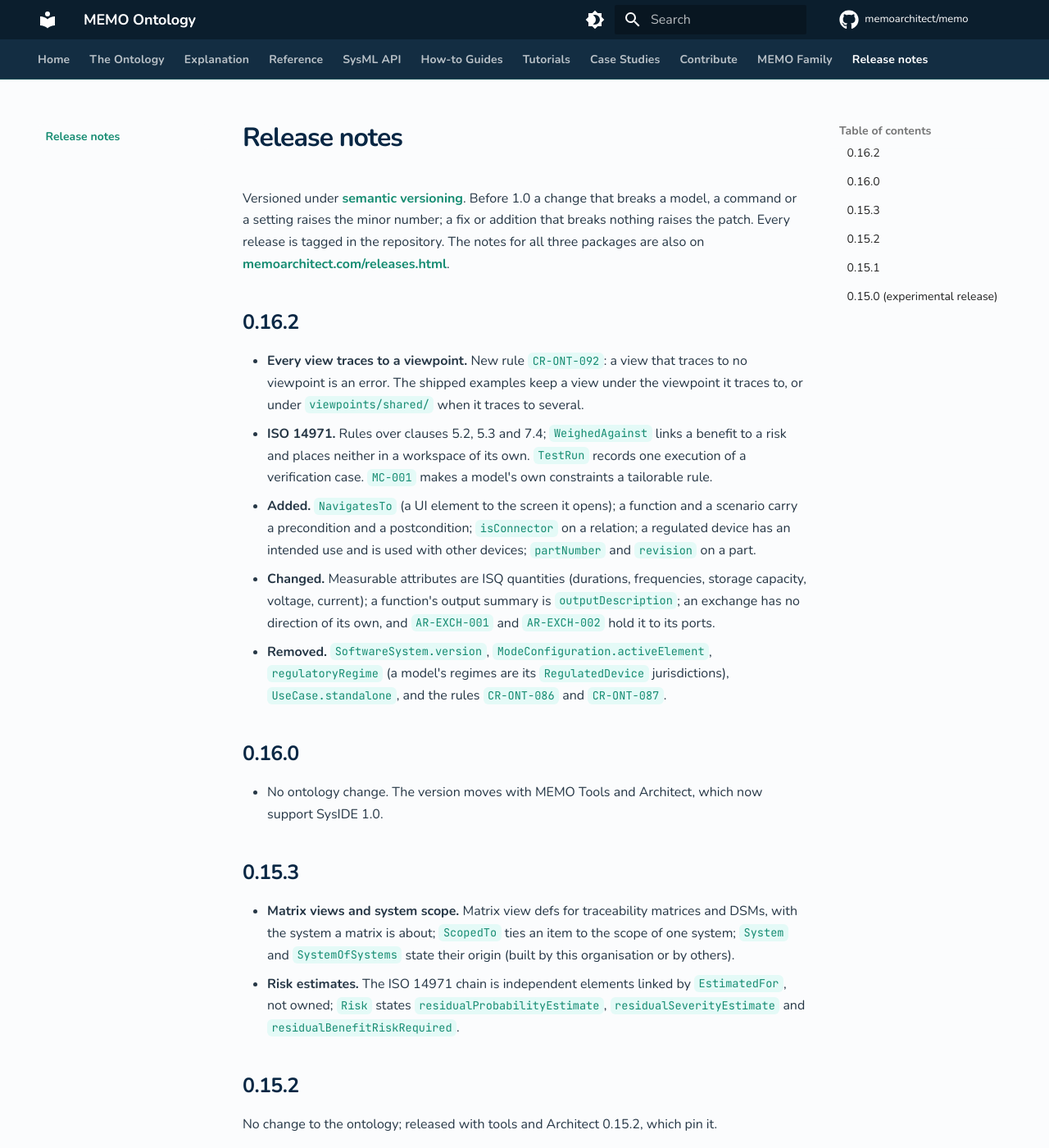
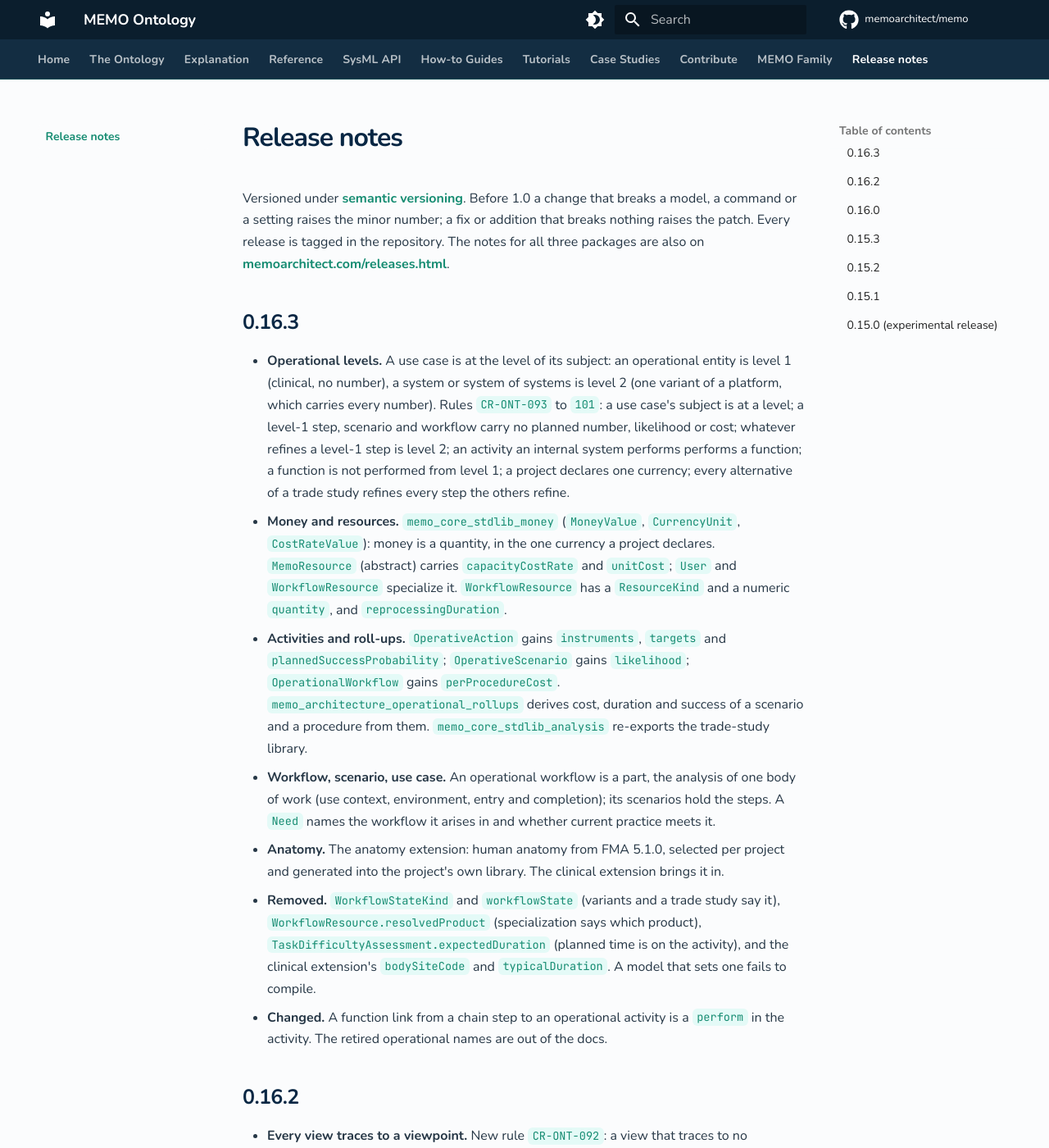
Before and after one commit to memoarchitect/memo, an MkDocs documentation site: the page built from docs/release-notes.md, in a window 1280 px wide and 1400 px high. Shown: the whole window at 82% size. Built offline with MkDocs 1.6.1 and Material for MkDocs 9.7.7, drawn with Linux system fonts in a browser that asks for light colours; comment, search, counter and statistics services are not loaded.

Commit message:
release: 0.16.3
Co-Authored-By: Claude Sonnet 5.5 <noreply@anthropic.com>

```diff
--- a/docs/release-notes.md
+++ b/docs/release-notes.md
@@ -1,6 +1,16 @@
 # Release notes
 
 Versioned under [semantic versioning](https://semver.org/). Before 1.0 a change that breaks a model, a command or a setting raises the minor number; a fix or addition that breaks nothing raises the patch. Every release is tagged in the repository. The notes for all three packages are also on [memoarchitect.com/releases.html](https://memoarchitect.com/releases.html).
+
+## 0.16.3
+
+- **Operational levels.** A use case is at the level of its subject: an operational entity is level 1 (clinical, no number), a system or system of systems is level 2 (one variant of a platform, which carries every number). Rules `CR-ONT-093` to `101`: a use case's subject is at a level; a level-1 step, scenario and workflow carry no planned number, likelihood or cost; whatever refines a level-1 step is level 2; an activity an internal system performs performs a function; a function is not performed from level 1; a project declares one currency; every alternative of a trade study refines every step the others refine.
+- **Money and resources.** `memo_core_stdlib_money` (`MoneyValue`, `CurrencyUnit`, `CostRateValue`): money is a quantity, in the one currency a project declares. `MemoResource` (abstract) carries `capacityCostRate` and `unitCost`; `User` and `WorkflowResource` specialize it. `WorkflowResource` has a `ResourceKind` and a numeric `quantity`, and `reprocessingDuration`.
+- **Activities and roll-ups.** `OperativeAction` gains `instruments`, `targets` and `plannedSuccessProbability`; `OperativeScenario` gains `likelihood`; `OperationalWorkflow` gains `perProcedureCost`. `memo_architecture_operational_rollups` derives cost, duration and success of a scenario and a procedure from them. `memo_core_stdlib_analysis` re-exports the trade-study library.
+- **Workflow, scenario, use case.** An operational workflow is a part, the analysis of one body of work (use context, environment, entry and completion); its scenarios hold the steps. A `Need` names the workflow it arises in and whether current practice meets it.
+- **Anatomy.** The anatomy extension: human anatomy from FMA 5.1.0, selected per project and generated into the project's own library. The clinical extension brings it in.
+- **Removed.** `WorkflowStateKind` and `workflowState` (variants and a trade study say it), `WorkflowResource.resolvedProduct` (specialization says which product), `TaskDifficultyAssessment.expectedDuration` (planned time is on the activity), and the clinical extension's `bodySiteCode` and `typicalDuration`. A model that sets one fails to compile.
+- **Changed.** A function link from a chain step to an operational activity is a `perform` in the activity. The retired operational names are out of the docs.
 
 ## 0.16.2
 
```
